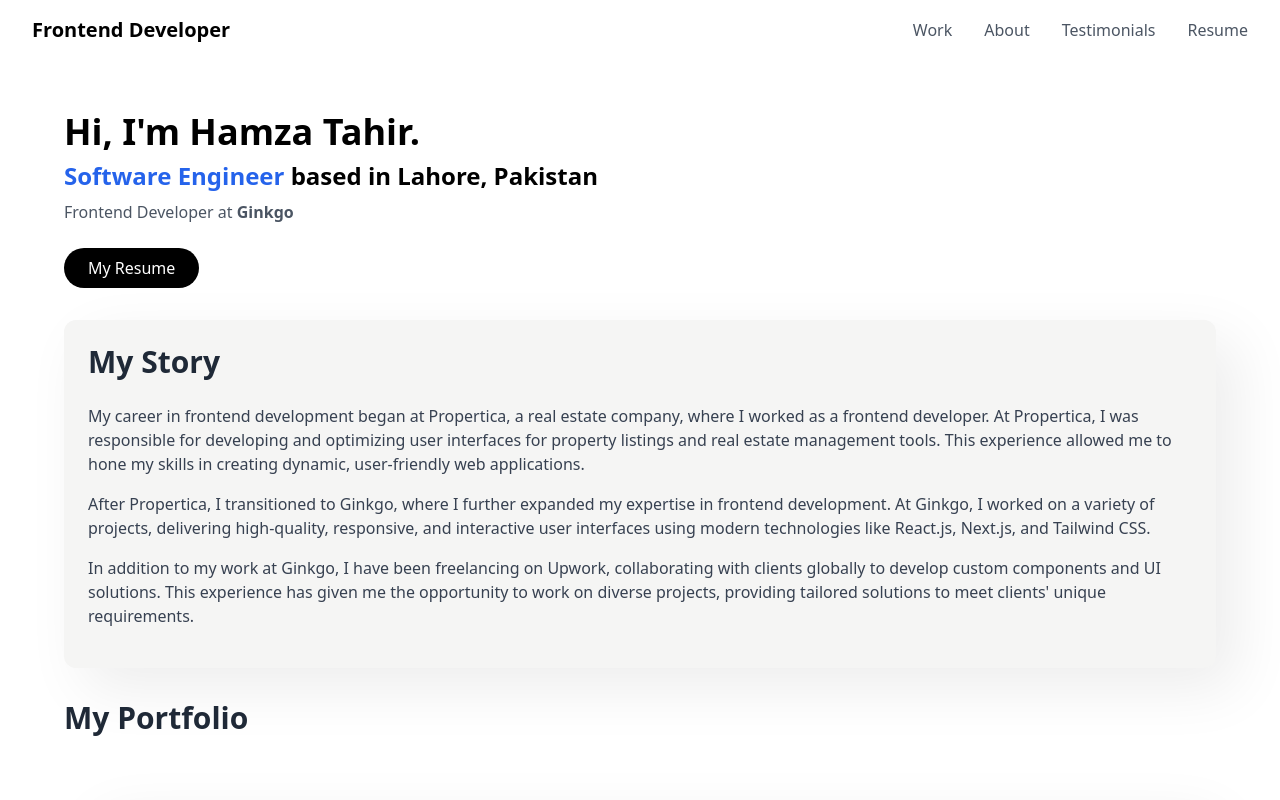
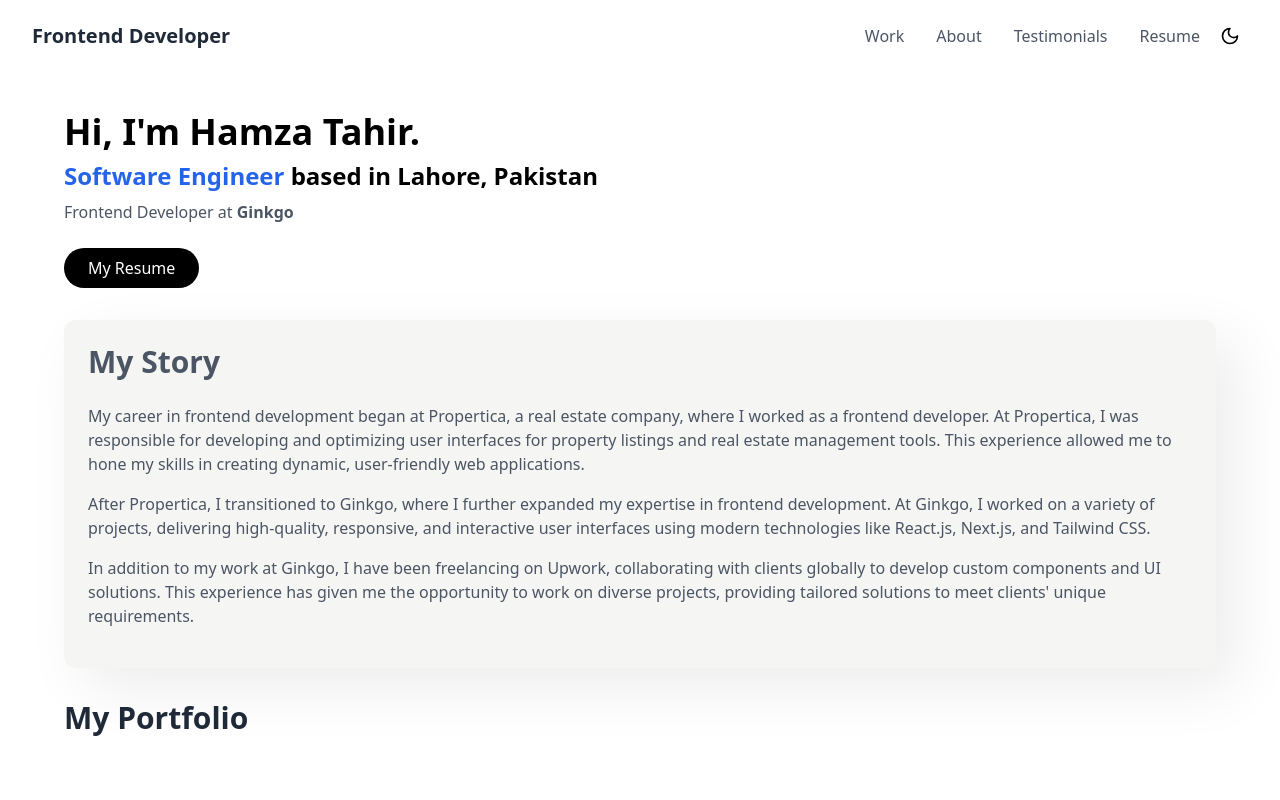
Before and after one commit to 1hamza-bit/portfolio, a Next.js app: page / in a window 1280 px wide. Shown: the top 800 px of the page. Built offline with nearby package versions, Linux system fonts and the light colour scheme.

Commit message:
dark mode

```diff
--- /dev/null
+++ b/context/ThemeContext.js
@@ -0,0 +1,50 @@
+import { createContext, useContext, useEffect, useState } from 'react';
+
+// Create a Theme Context
+const ThemeContext = createContext();
+
+// Create a Provider to wrap the entire app
+export function ThemeProvider({ children }) {
+  const [theme, setTheme] = useState('light');
+
+  // Check local storage and system preferences on initial load
+  useEffect(() => {
+    const storedTheme = localStorage.getItem('theme');
+    if (storedTheme) {
+      setTheme(storedTheme);
+      document.documentElement.classList.add(storedTheme);
+    } else {
+      const prefersDark = window.matchMedia('(prefers-color-scheme: dark)').matches;
+      if (prefersDark) {
+        setTheme('dark');
+        document.documentElement.classList.add('dark');
+      }
+    }
+  }, []);
+
+  // Function to toggle theme and save it to local storage
+  const toggleTheme = () => {
+    if (theme === 'light') {
+      document.documentElement.classList.remove('light');
+      document.documentElement.classList.add('dark');
+      localStorage.setItem('theme', 'dark');
+      setTheme('dark');
+    } else {
+      document.documentElement.classList.remove('dark');
+      document.documentElement.classList.add('light');
+      localStorage.setItem('theme', 'light');
+      setTheme('light');
+    }
+  };
+
+  return (
+    <ThemeContext.Provider value={{ theme, toggleTheme }}>
+      {children}
+    </ThemeContext.Provider>
+  );
+}
+
+// Custom hook to use the ThemeContext
+export function useTheme() {
+  return useContext(ThemeContext);
+}
--- a/src/components/MyStory.js
+++ b/src/components/MyStory.js
@@ -1,31 +1,31 @@
+import { useTheme } from "../../context/ThemeContext";
+
 // components/MyStory.js
 const MyStory = (props) => {
+  const { theme, toggleTheme } = useTheme(); // Use the theme and toggle function
+
     return (
-      <section id="about" ref={props.ref}  className="bg-stone-100 py-6 mt-8 rounded-xl shadoww">
-        <div className="container  flex flex-col md:flex-row items-center">
+      <section
+      id="about"
+      ref={props.ref}
+      className={`${
+        theme === "dark" ? "bg-gray-800 text-gray-100 shadowdark" : "bg-stone-100 text-gray-600 shadoww"
+      } py-6 mt-8 rounded-xl  transition-all duration-300`}
+    >
+      <div className="container flex flex-col md:flex-row items-center">
         {/* Text Section */}
         <div className="w-full md:w-3/3 px-6">
-            <h2 className="text-3xl font-bold text-gray-800 mb-6">My Story</h2>
-            <p className="text-md text-gray-700 mb-4">
+          <h2 className="text-3xl font-bold mb-6">My Story</h2>
+          <p className="text-md mb-4 transition-all duration-300">
             My career in frontend development began at Propertica, a real estate company, where I worked as a frontend developer. At Propertica, I was responsible for developing and optimizing user interfaces for property listings and real estate management tools. This experience allowed me to hone my skills in creating dynamic, user-friendly web applications.
           </p>
-            <p className="text-md text-gray-700 mb-4">
+          <p className="text-md mb-4 transition-all duration-300">
             After Propertica, I transitioned to Ginkgo, where I further expanded my expertise in frontend development. At Ginkgo, I worked on a variety of projects, delivering high-quality, responsive, and interactive user interfaces using modern technologies like React.js, Next.js, and Tailwind CSS.
           </p>
-            <p className="text-md text-gray-700 mb-4">
+          <p className="text-md mb-4 transition-all duration-300">
             In addition to my work at Ginkgo, I have been freelancing on Upwork, collaborating with clients globally to develop custom components and UI solutions. This experience has given me the opportunity to work on diverse projects, providing tailored solutions to meet clients' unique requirements.
           </p>
-
         </div>
-
-          {/* Image Section */}
-          {/* <div className="w-full md:w-1/3 px-6 mt-8 md:mt-0">
-            <img
-              src="https://example.com/path-to-your-skateboard-image.jpg"
-              alt="Skateboard"
-              className="rounded-lg shadow-md"
-            />
-          </div> */}
       </div>
     </section>
     );
--- a/src/components/Testi.js
+++ b/src/components/Testi.js
@@ -1,35 +1,54 @@
 import React from 'react';
+import { useTheme } from '../../context/ThemeContext';
 
 const Testimonials = (props) => {
+  const { theme, toggleTheme } = useTheme(); // Use the theme and toggle function
+
   return (
-    <section id="testimonials" ref={props.testiSectionRef}  className="bg-white py-12">
+<section
+        id="testimonials"
+        ref={props.testiSectionRef}
+        className={`${
+          theme === "dark" ? "bg-gray-900 text-gray-100" : "bg-white text-gray-900"
+        } py-12 transition-all duration-300`}
+      >
         <div className="max-w-full mx-auto px-4 sm:px-6 lg:px-12 md:px-12">
-        <h2 className="text-left text-3xl leading-9 font-extrabold text-gray-900 mb-12">
+          <h2 className="text-left text-3xl leading-9 font-extrabold mb-12 transition-all duration-300">
             Testimonials from Past Colleagues
           </h2>
 
           <div className="flex flex-col md:flex-row justify-between gap-16">
-
             {/* Testimonial 1 */}
-          <div className="flex-1 bg-gray-50 p-6 rounded-lg shadow-lg">
+            <div
+              className={`${
+                theme === "dark" ? "bg-gray-800 text-gray-100" : "bg-gray-50 text-gray-800"
+              } flex-1 p-6 rounded-lg shadow-lg transition-all duration-300`}
+            >
               <div className="mb-4">
-              <span className="inline-block "><span className="text-6xl text-red-600">&ldquo;</span> - Upwork Client</span>
+                <span className="inline-block">
+                  <span className="text-6xl text-red-600">&ldquo;</span> - Upwork Client
+                </span>
               </div>
-            <p className="text-gray-800 text-lg">
-            "Excellent work. Hamza understood the project from the very beginning and executed it flawlessly. He was very receptive to new ideas and changes. I would be very happy to work with him on future projects and updates."            </p>
+              <p className="text-lg">
+                "Excellent work. Hamza understood the project from the very beginning and executed it flawlessly. He was very receptive to new ideas and changes. I would be very happy to work with him on future projects and updates."
+              </p>
             </div>
 
             {/* Testimonial 2 */}
-          <div className="flex-1 bg-gray-50 p-6 rounded-lg shadow-lg mb-0 mt-0  md:-mb-16 md:mt-16">
+            <div
+              className={`${
+                theme === "dark" ? "bg-gray-800 text-gray-100" : "bg-gray-50 text-gray-800"
+              } flex-1 p-6 rounded-lg shadow-lg mb-0 mt-0 md:-mb-16 md:mt-16 transition-all duration-300`}
+            >
               <div className="mb-4">
-              <span className="inline-block "><span className="text-6xl text-red-600">&ldquo;</span> - Ginkgo Review </span>
+                <span className="inline-block">
+                  <span className="text-6xl text-red-600">&ldquo;</span> - Ginkgo Review
+                </span>
               </div>
-            <p className="text-gray-800 text-lg">
+              <p className="text-lg">
                 "Hamza has proven to be a valuable asset to the company. His growth and dedication to improving his skills have been impressive, and we're excited to see him continue to excel."
-
               </p>
             </div>
-
           </div>
         </div>
       </section>
--- a/src/components/header.js
+++ b/src/components/header.js
@@ -1,19 +1,27 @@
 import { useState } from "react";
 import { motion, AnimatePresence } from 'framer-motion';
-import { Home, LucideWorkflow, StarHalf, Text } from "lucide-react";
+import { Home, LucideWorkflow, Moon, StarHalf, Text } from "lucide-react";
+import { useTheme } from "../../context/ThemeContext";
 
 
 export default function Header(props) {
   const [isOpen, setIsOpen] = useState(false);
+  const { theme, toggleTheme } = useTheme(); // Use the theme and toggle function
+
 
   const toggleMenu = () => {
     setIsOpen(!isOpen);
   };
 
   return (
-      <header className="fixed w-full right-0 left-0 bg-white top-0 flex justify-between items-center py-4 px-8 z-50">
+    <header
+      className={`fixed w-full right-0 left-0 ${theme !== 'dark' ? 'bg-white text-gray-800' : 'bg-black text-gray-200'} transition-all duration-300 top-0 flex justify-between items-center py-4 px-8 z-50`}
+    >
       <div className="flex justify-between w-full items-center">
         <div className="text-xl font-bold">Frontend Developer</div>
+
+        <div className="flex gap-2 items-center">
+
           <nav>
             <button
               onClick={toggleMenu}
@@ -21,17 +29,17 @@ export default function Header(props) {
             >
               {/* Bar 1 */}
               <motion.div
-          className={`h-[3px] w-full bg-gray-600 transition-transform`}
+                className={`h-[3px] w-full ${theme !== 'dark' ? 'bg-gray-600' : 'bg-gray-200'} transition-transform`}
                 animate={{ rotate: isOpen ? 45 : 0, translateY: isOpen ? 8 : 0 }}
               />
               {/* Bar 2 */}
               <motion.div
-          className={`h-[3px] w-full bg-gray-600 transition-opacity`}
+                className={`h-[3px] w-full ${theme !== 'dark' ? 'bg-gray-600' : 'bg-gray-200'} transition-opacity`}
                 animate={{ opacity: isOpen ? 0 : 1 }}
               />
               {/* Bar 3 */}
               <motion.div
-          className={`h-[3px] w-full bg-gray-600 transition-transform`}
+                className={`h-[3px] w-full ${theme !== 'dark' ? 'bg-gray-600' : 'bg-gray-200'} transition-transform`}
                 animate={{ rotate: isOpen ? -45 : 0, translateY: isOpen ? -8 : 0 }}
               />
             </button>
@@ -44,59 +52,109 @@ export default function Header(props) {
                   animate={{ x: 0 }}
                   exit={{ x: '90%' }}
                   transition={{ duration: 0.2 }}
-            className="fixed top-12 right-0 w-3/5 h-full bg-gray-100 text-black flex flex-col px-8 pt-20 z-40"
+                  className={`fixed top-12 right-0 w-3/5 h-full ${theme !== 'dark' ? 'bg-gray-100 text-gray-800' : 'bg-gray-800 text-gray-200'} flex flex-col px-8 pt-20 z-40`}
                 >
                   <nav className="space-y-6 text-lg flex flex-col">
-              <a href="#" className="hover:text-gray-400 transition flex gap-2 items-center"
-
-              ><Home className="h-4 w-4"/>  Home</a>
-              <a href="#projects" className="hover:text-gray-400 transition flex gap-2 items-center"
+                    <a
+                      href="#"
+                      className={`hover:${theme !== 'dark' ? 'text-gray-400' : 'text-gray-500'} transition flex gap-2 items-center`}
+                    >
+                      <Home className="h-4 w-4" /> Home
+                    </a>
+                    <a
+                      href="#projects"
+                      className={`hover:${theme !== 'dark' ? 'text-gray-400' : 'text-gray-500'} transition flex gap-2 items-center`}
                       onClick={(e) => {
-              e.preventDefault();  // Prevent default anchor behavior
-              props.scrollToSection();   // Trigger smooth scroll using Framer Motion
+                        e.preventDefault(); // Prevent default anchor behavior
+                        props.scrollToSection(); // Trigger smooth scroll using Framer Motion
                       }}
-            > <LucideWorkflow className="h-4 w-4"/> Work</a>
-                <a href="#about" className="hover:text-gray-400 transition flex gap-2 items-center"
+                    >
+                      <LucideWorkflow className="h-4 w-4" /> Work
+                    </a>
+                    <a
+                      href="#about"
+                      className={`hover:${theme !== 'dark' ? 'text-gray-400' : 'text-gray-500'} transition flex gap-2 items-center`}
                       onClick={(e) => {
-              e.preventDefault();  // Prevent default anchor behavior
-              props.scrollToAbout();   // Trigger smooth scroll using Framer Motion
+                        e.preventDefault(); // Prevent default anchor behavior
+                        props.scrollToAbout(); // Trigger smooth scroll using Framer Motion
                       }}
-            > <Text className="h-4 w-4"/> About</a>
-                <a href="#testimonials" className="hover:text-gray-400 transition flex gap-2 items-center"
+                    >
+                      <Text className="h-4 w-4" /> About
+                    </a>
+                    <a
+                      href="#testimonials"
+                      className={`hover:${theme !== 'dark' ? 'text-gray-400' : 'text-gray-500'} transition flex gap-2 items-center`}
                       onClick={(e) => {
-              e.preventDefault();  // Prevent default anchor behavior
-              props.scrollToTesti();   // Trigger smooth scroll using Framer Motion
+                        e.preventDefault(); // Prevent default anchor behavior
+                        props.scrollToTesti(); // Trigger smooth scroll using Framer Motion
                       }}
-            > <StarHalf className="h-4 w-4"/> Testimonials</a>
-
+                    >
+                      <StarHalf className="h-4 w-4" /> Testimonials
+                    </a>
                   </nav>
                 </motion.div>
               )}
             </AnimatePresence>
 
             <ul className="hidden md:flex space-x-8">
-            <li><a href="#projects" className="text-gray-600 hover:text-black"  onClick={(e) => {
-              e.preventDefault();  // Prevent default anchor behavior
-              props.scrollToSection();   // Trigger smooth scroll using Framer Motion
-            }}>Work</a></li>
-            <li><a href="#about" className="text-gray-600 hover:text-black"
+              <li>
+                <a
+                  href="#projects"
+                  className={`${theme !== 'dark' ? 'text-gray-600 hover:text-black' : 'text-gray-200 hover:text-gray-400'}`}
                   onClick={(e) => {
-              e.preventDefault();  // Prevent default anchor behavior
-              props.scrollToAbout();   // Trigger smooth scroll using Framer Motion
+                    e.preventDefault(); // Prevent default anchor behavior
+                    props.scrollToSection(); // Trigger smooth scroll using Framer Motion
                   }}
-            >About</a></li>
-             <li><a href="#testimonials" className="text-gray-600 hover:text-black"
+                >
+                  Work
+                </a>
+              </li>
+              <li>
+                <a
+                  href="#about"
+                  className={`${theme !== 'dark' ? 'text-gray-600 hover:text-black' : 'text-gray-200 hover:text-gray-400'}`}
                   onClick={(e) => {
-              e.preventDefault();  // Prevent default anchor behavior
-              props.scrollToTesti();   // Trigger smooth scroll using Framer Motion
+                    e.preventDefault(); // Prevent default anchor behavior
+                    props.scrollToAbout(); // Trigger smooth scroll using Framer Motion
                   }}
-            >Testimonials</a></li>
-            <li><a href="https://drive.google.com/file/d/13unnkIG-aysF2t7a73ENfMD_Bas_0lqS/view?usp=sharing"
+                >
+                  About
+                </a>
+              </li>
+              <li>
+                <a
+                  href="#testimonials"
+                  className={`${theme !== 'dark' ? 'text-gray-600 hover:text-black' : 'text-gray-200 hover:text-gray-400'}`}
+                  onClick={(e) => {
+                    e.preventDefault(); // Prevent default anchor behavior
+                    props.scrollToTesti(); // Trigger smooth scroll using Framer Motion
+                  }}
+                >
+                  Testimonials
+                </a>
+              </li>
+              <li>
+                <a
+                  href="https://drive.google.com/file/d/13unnkIG-aysF2t7a73ENfMD_Bas_0lqS/view?usp=sharing"
                   target="_blank"
-            className="text-gray-600 hover:text-black">Resume</a></li>
+                  className={`${theme !== 'dark' ? 'text-gray-600 hover:text-black' : 'text-gray-200 hover:text-gray-400'}`}
+                >
+                  Resume
+                </a>
+              </li>
             </ul>
           </nav>
+          <button
+            onClick={toggleTheme}
+            className="p-2 rounded"
+          >
+            <Moon
+              className={`h-6 w-6  pl-1 ${theme === 'dark' ? 'text-white' : 'text-black'} transition-all duration-300`} // Change color based on the theme
+            />
+          </button>
+        </div>
       </div>
     </header>
+
   );
 }
--- a/src/pages/_app.js
+++ b/src/pages/_app.js
@@ -1,9 +1,13 @@
 import "@/styles/globals.css";
 import ReactLenis from "@studio-freight/react-lenis";
+import { ThemeProvider } from "../../context/ThemeContext";
 
 export default function App({ Component, pageProps }) {
-  return <ReactLenis   options={{    duration : 2,  }} root >
-   <Component {...pageProps} />
-    </ReactLenis>
+  return <ReactLenis options={{ duration: 2, }} root >
+    <ThemeProvider>
+      <Component {...pageProps} />
+
+    </ThemeProvider>
+  </ReactLenis>
 
 }
--- a/src/pages/index.js
+++ b/src/pages/index.js
@@ -7,6 +7,7 @@ import MyStory from "@/components/MyStory";
 import Testimonials from "@/components/Testi";
 import { useRef } from "react";
 import { animate } from "framer-motion";
+import { useTheme } from "../../context/ThemeContext";
 
 const inter = Inter({ subsets: ["latin"] });
 
@@ -54,6 +55,8 @@ const projects = [
 
 export default function Home() {
   const projectsSectionRef = useRef(null);
+  const { theme, toggleTheme } = useTheme(); // Use the theme and toggle function
+
 
   const scrollToSection = () => {
     const targetPosition = projectsSectionRef.current?.offsetTop;
@@ -92,15 +95,15 @@ export default function Home() {
   return (
     <div >
       <Header scrollToSection={scrollToSection} scrollToAbout={scrollToAbout} scrollToTesti={scrollToTesti} />
-      <main className="px-4 py-4 mt-12  md:px-16 md:py-16">
-        <section className="">
+      <main className={`px-4 py-4 mt-12 md:px-16 md:py-16 ${theme === 'dark' ? 'bg-gray-900 text-white' : 'bg-white text-black'} transition-all duration-300`}>
+        <section>
           <h1 className="text-4xl font-bold">
-            Hi, I'm <span className="">Hamza Tahir</span>.
+            Hi, I'm <span>Hamza Tahir</span>.
           </h1>
           <h2 className="text-2xl font-semibold mt-2">
             <span className="text-blue-600">Software Engineer</span> based in Lahore, Pakistan
           </h2>
-          <p className="text-gray-600 mt-2">
+          <p className={`mt-2 ${theme === 'dark' ? 'text-gray-400' : 'text-gray-600'}`}>
             Frontend Developer at <strong>Ginkgo</strong>
           </p>
           <a
@@ -113,33 +116,19 @@ export default function Home() {
             </button>
           </a>
         </section>
-        <div ref={aboutSectionRef} >
+        <div ref={aboutSectionRef}>
           <MyStory ref={aboutSectionRef} />
         </div>
 
-        <h2 className="text-3xl font-bold text-gray-800 mb-6 mt-8">My Portfolio</h2>
+        <h2 className={`text-3xl font-bold mb-6 mt-8 ${theme === 'dark' ? 'text-white' : 'text-gray-800'}`}>My Portfolio</h2>
 
-
-        <section id="projects" ref={projectsSectionRef} className="mt-8 space-y-16 bg-white px-4 py-8">
+        <section id="projects" ref={projectsSectionRef} className={`mt-8 space-y-16 ${theme === 'dark' ? 'bg-transparent text-white' : 'bg-white text-black'} transition-all duration-300 px-4 py-8`}>
           {projects.map((project, index) => (
             <>
-              <div key={project.id} className="grid  gap-8 bg-gray-100 shadoww p-3 rounded-md shadow-sm">
-
-                {/* Text Section */}
+              <div key={project.id} className={`grid gap-8 p-3 rounded-md shadow-lg ${theme === 'dark' ? 'bg-gray-700' : 'bg-gray-100'} transition-all duration-300`}>
                 <div className="flex flex-col justify-center space-y-4">
-                  <h2 className="text-2xl font-bold text-gray-900">{project.title}</h2>
-                  <p className="text-sm text-gray-500">
-                    {/* Description: you can add project descriptions here */}
-                    {project.Description}
-                  </p>
-                  <div className="flex items-center space-x-4">
-                    {/* <div className="flex-1 text-sm text-gray-700">
-                      By {project.author || "Your Name"}
-                    </div>
-                    <div className="text-sm text-gray-700">
-                      Timeline: {project.timeline || "Jan 2023 - Mar 2023"}
-                    </div> */}
-                  </div>
+                  <h2 className={`text-2xl font-bold ${theme === 'dark' ? 'text-white' : 'text-gray-900'}`}>{project.title}</h2>
+                  <p className={`text-sm ${theme === 'dark' ? 'text-gray-400' : 'text-gray-500'}`}>{project.Description}</p>
                   <Link href={project.url} passHref legacyBehavior>
                     <a
                       target="_blank"
@@ -150,46 +139,37 @@ export default function Home() {
                     </a>
                   </Link>
                 </div>
-
-
-                {/* Image Section */}
                 <div className="relative">
                   <img
                     src={project.image}
                     alt={project.alt}
                     className="w-full h-auto object-cover rounded-lg shadow-lg"
                   />
-                  {/* Add hover effect */}
                   <Link href={project.url} passHref legacyBehavior>
-
-                    <div className="absolute cursor-pointer inset-0 bg-black bg-opacity-40 opacity-0 hover:opacity-100 transition-opacity duration-300 flex items-center justify-center text-white">
-                      {/* <p>Hover Text or Description</p> */}
-                    </div>
+                    <div className="absolute cursor-pointer inset-0 bg-black bg-opacity-40 opacity-0 hover:opacity-100 transition-opacity duration-300 flex items-center justify-center text-white"></div>
                   </Link>
-
                 </div>
-
               </div>
-              <hr />
+              <hr className={theme === 'dark' ? 'border-gray-600' : ''} />
             </>
           ))}
         </section>
+
         <div ref={testiSectionRef}>
           <Testimonials ref={testiSectionRef} />
+        </div>
+      </main>
 
-        </div>
-
-      </main>
-      <footer className="bg-white text-black py-8 px-4  md:px-12">
+      <footer className={`py-8 px-4 md:px-12 ${theme === 'dark' ? 'bg-gray-900 text-white' : 'bg-white text-black'}`}>
         <div className="px-2 md:px-8 mx-auto flex flex-col items-start">
           <h2 className="text-xl font-light">Let's craft a better future, <span className="font-bold">together.</span></h2>
 
-          <hr className="my-6 w-full border-gray-300 " />
+          <hr className={`my-6 w-full ${theme === 'dark' ? 'border-gray-600' : 'border-gray-300'}`} />
 
-          <div className="flex  items-center justify-between w-full">
+          <div className="flex items-center justify-between w-full">
             <div>
               <p className="italic font-light">Hamza<br />Tahir</p>
-              <p className="mt-4 text-sm text-gray-500 max-w-1/2">© 2024 All rights reserved.</p>
+              <p className={`mt-4 text-sm ${theme === 'dark' ? 'text-gray-500' : 'text-gray-500'} max-w-1/2`}>© 2024 All rights reserved.</p>
             </div>
 
             <div>
@@ -200,15 +180,15 @@ export default function Home() {
               </div>
 
               <div className="mt-5 flex items-center space-x-2">
-                <div className="h-3 w-3 rounded-full bg-green-500"></div>
+                <div className={`h-3 w-3 rounded-full ${theme === 'dark' ? 'bg-green-500' : 'bg-green-500'}`}></div>
                 <span className="text-sm">Open to Next Role</span>
               </div>
             </div>
-
           </div>
         </div>
       </footer>
 
+
     </div>
   );
 }
--- a/src/styles/globals.css
+++ b/src/styles/globals.css
@@ -31,3 +31,8 @@ body {
   box-shadow:  20px 20px 60px #ededed,
              -20px -20px 60px #ffffff;
 }
+
+.shadowdark{
+  box-shadow:  20px 20px 60px #1b1b1b,
+             -20px -20px 60px #0c0c0c;
+}
```
Lines whose indentation alone changed are shown as unchanged.
